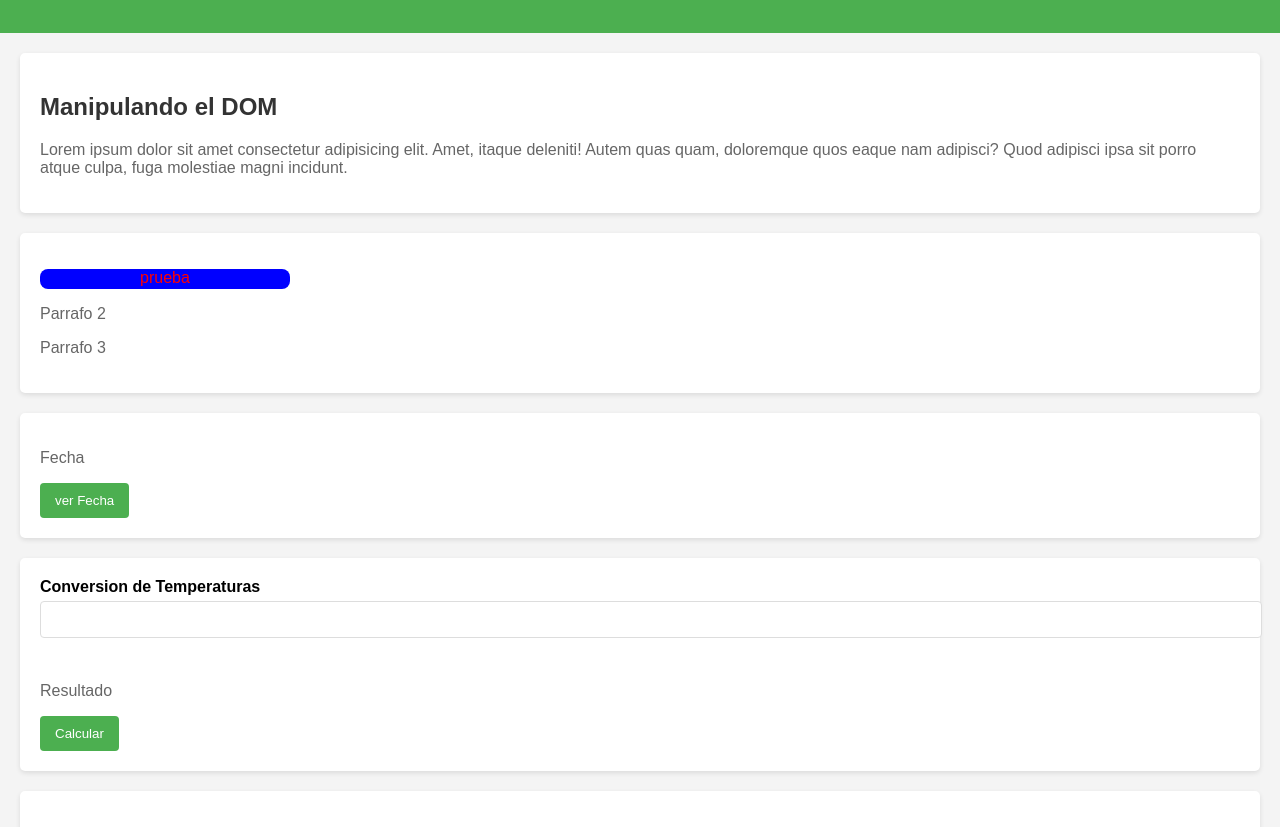
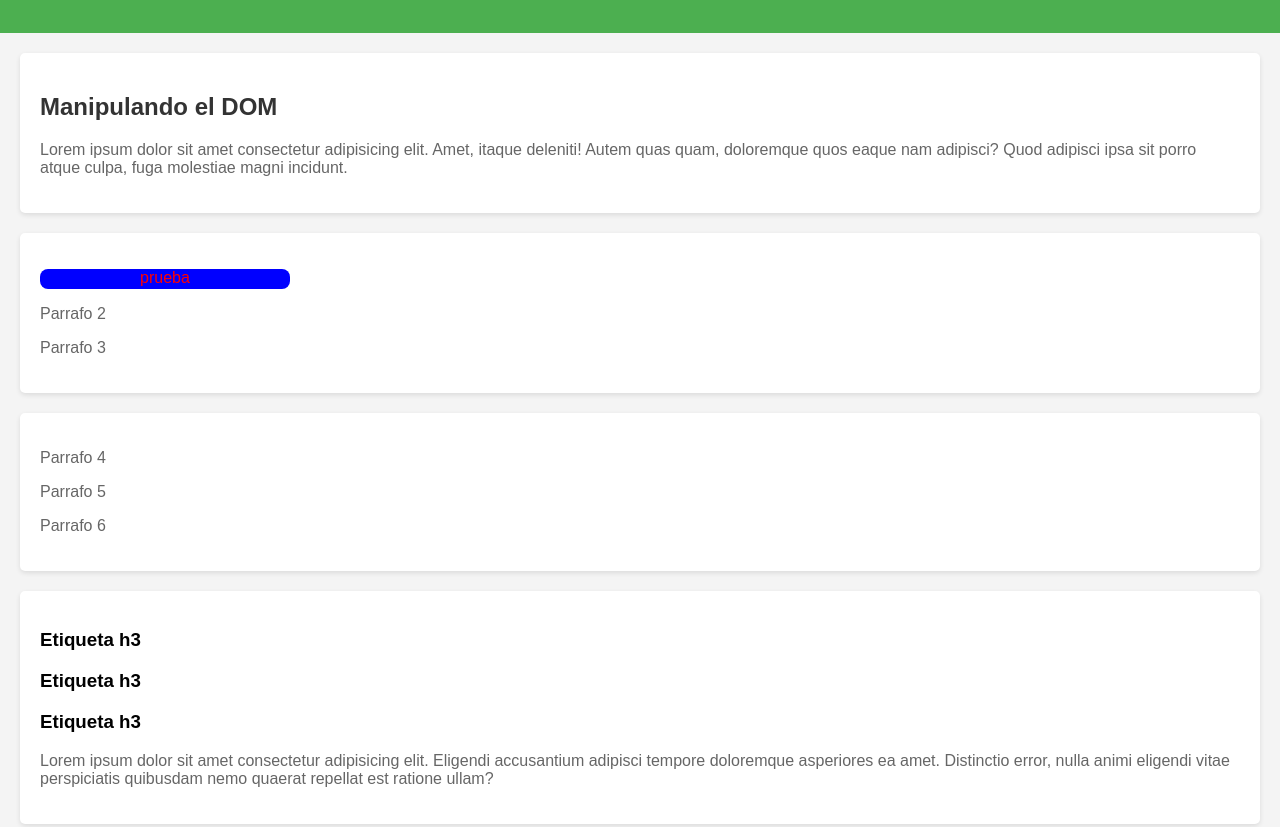
Before and after one commit to yeraldinSanabria/DOM, a plain HTML site: page index.html in a window 1280 px wide. Shown: the part 121-948 px from the top of the page. Drawn offline with Linux system fonts and the light colour scheme.

Commit message:
Ajustes de secciones

```diff
--- a/index.html
+++ b/index.html
@@ -27,6 +27,21 @@
     </section>
 
     <section>
+        <p id="p4">Parrafo 4</p>
+        <p id="p5">Parrafo 5</p>
+        <p id="p6">Parrafo 6</p>
+    </section>
+
+    <section>
+        <h3 id="h31">Etiqueta h3</h3>
+        <h3 id="h32">Etiqueta h3</h3>
+        <h3 id="h33">Etiqueta h3</h3>
+        <p id="texto">Lorem ipsum dolor sit amet consectetur adipisicing elit. Eligendi accusantium adipisci tempore
+            doloremque asperiores ea amet. Distinctio error, nulla animi eligendi vitae perspiciatis quibusdam nemo
+            quaerat repellat est ratione ullam?</p>
+    </section>
+
+    <section>
         <p id="resultado">Fecha</p>
         <button onmousedown="verFecha()" onmouseup="quitarFecha()">ver Fecha </button>
     </section>
@@ -42,6 +57,7 @@
         <button onclick="temperatura()">Calcular</button>
 
     </section>
+
     <section class="editores">
         <ul class="listaEditores">
             <li class="lista">visual Studio</li>
```
